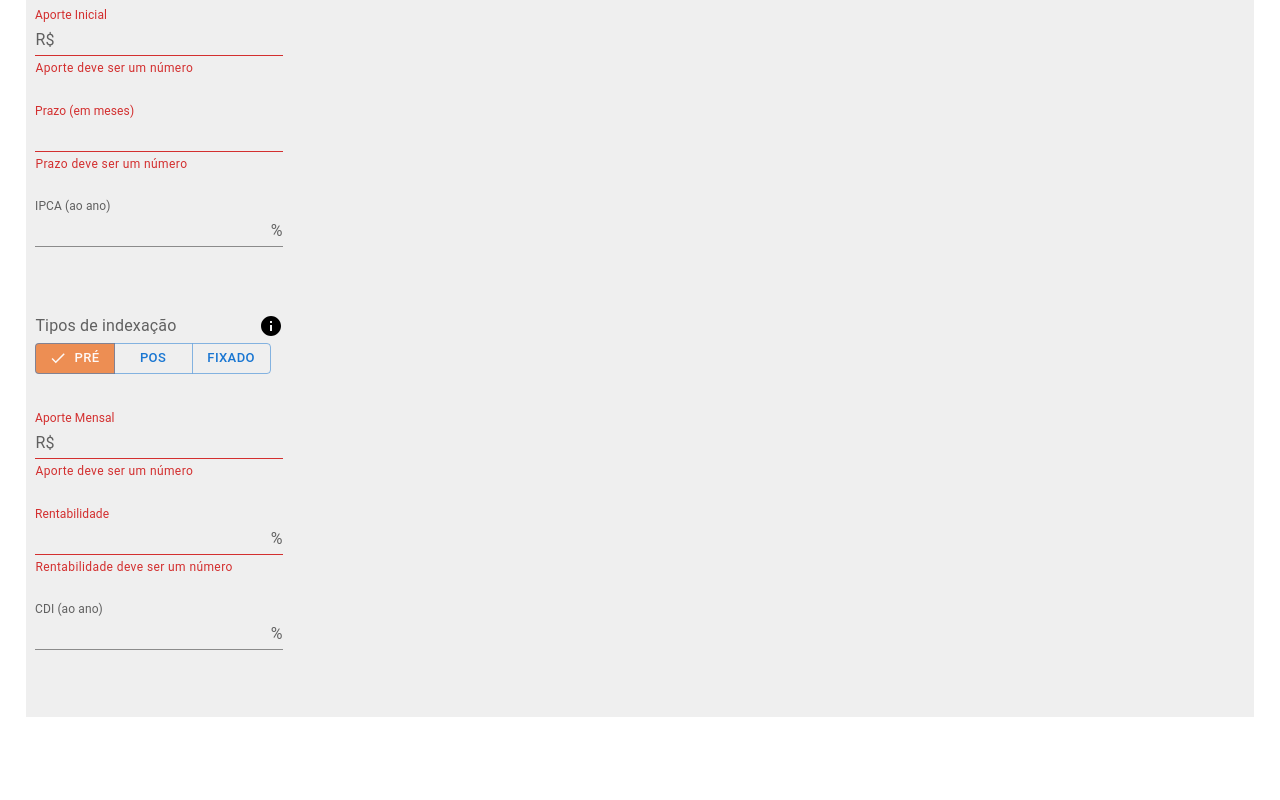
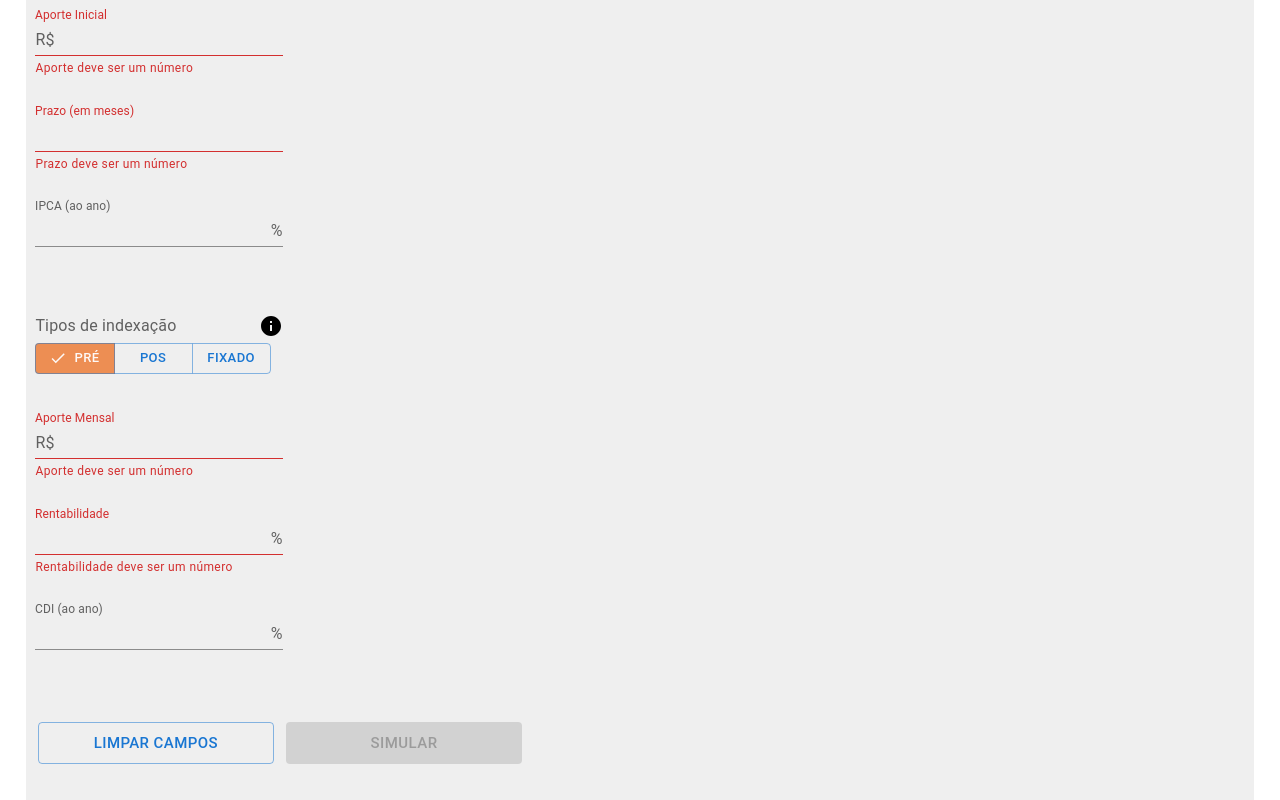
Before and after one commit to ronaldosenajr/Desafio-Tecnico-Eqi, a React (Create React App) app: page / in a window 1280 px wide. Shown: the part 249-1049 px from the top of the page. Before the commit the page ends 966 px from the top, so only its background shows below. Built offline with nearby package versions, Linux system fonts and the light colour scheme; no server answers.

Commit message:
Impl: botoes de "Limpar Campos" e "Simular" na tela Inicial, botao de "Limpar Campos" está funcional

```diff
--- a/src/Pages/TelaInicial.jsx
+++ b/src/Pages/TelaInicial.jsx
@@ -1,6 +1,7 @@
 import React, { useEffect, useState } from 'react';
 import { Box } from '@mui/material';
 import useWindowDimensions from '../hooks/GetWindowSize';
+import ClearAndSendComponent from '../Components/ClearAndSendComponent';
 import SimulationForms from '../Components/SimulationForms';
 
 function TelaInicial() {
@@ -34,6 +35,16 @@ function TelaInicial() {
 
   const handleChange = (prop) => (event) => {
     setValues({ ...values, [prop]: event.target.value });
+  };
+
+  const clearFields = () => {
+    setValues({
+      aporteInicial: '',
+      aporteMensal: '',
+      prazo: '',
+      rentabilidade: '',
+    });
+    setShowResult(false);
   };
 
   return (
@@ -86,7 +97,12 @@ function TelaInicial() {
           />
         </Box>
       </Box>
-
+      <ClearAndSendComponent
+        clearFields={ clearFields }
+        isMobile={ isMobile }
+        status={ status }
+        onClick={ () => console.log('teste') }
+      />
     </Box>
   );
 }
```
